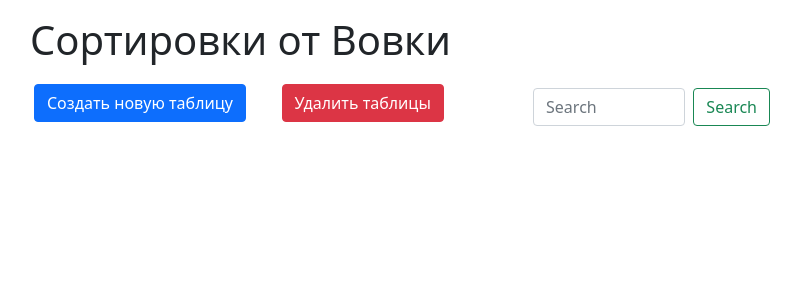
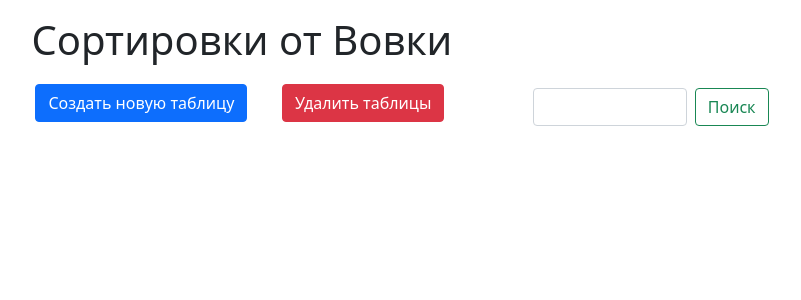
Before and after one commit to DalLidas/RPS_PROJECT, a FastAPI app: template sql_app/templates/home.html in a window 1280 px wide. Shown: the top 300 px of the page, without its empty margins (236-1037 px from the left). Run offline with FastAPI, Linux system fonts and the light colour scheme; the template is opened without the code that fills it, so the values that code supplies are empty.

Commit message:
Добавлены фильтры для главной страницы

```diff
--- a/sql_app/main.py
+++ b/sql_app/main.py
@@ -100,7 +100,13 @@ async def home(request: Request, db: db_dependence):
     db_answer = db.query(models.Datum).offset(0).limit(20).all()
     if not db_answer:
         raise HTTPException(status_code=404, detail="Data base doesn't have any table")
-    return templates.TemplateResponse("home.html", {"request": request, "tables": db_answer})
+    return templates.TemplateResponse("home.html", {"request": request, "tables": db_answer, "filter": ""})
+
+
+# Проверка на пустой фильтр
+@app.get("/table_filter", response_class=HTMLResponse)
+async def home(request: Request, db: db_dependence):
+    return RedirectResponse("/table_selector")
 
 
 # Вывод главной страницы c фильтром
@@ -108,17 +114,23 @@ async def home(request: Request, db: db_dependence):
 async def home(table_name: str, request: Request, db: db_dependence):
     db_answer = db.query(models.Datum).filter(models.Datum.table_name == table_name).offset(0).limit(20).all()
     if not db_answer:
-        raise HTTPException(status_code=404, detail="Data base doesn't have any table")
-    return templates.TemplateResponse("home.html", {"request": request, "tables": db_answer})
+        raise RedirectResponse("/table_selector")
+    return templates.TemplateResponse("home.html", {"request": request, "tables": db_answer, "filter": table_name})
+
+
+# Проверка на пустой игнор-фильтр
+@app.get("/table_ignore_filter", response_class=HTMLResponse)
+async def home(request: Request, db: db_dependence):
+    return RedirectResponse("/table_selector")
 
 
 # Вывод главной страницы c игнор-фильтром
 @app.get("/table_ignore_filter/{table_name}", response_class=HTMLResponse)
-async def home(table_name: str, request: Request, db: db_dependence):
+async def home(table_name: str or None, request: Request, db: db_dependence):
     db_answer = db.query(models.Datum).filter(models.Datum.table_name != table_name).offset(0).limit(20).all()
     if not db_answer:
-        raise HTTPException(status_code=404, detail="Data base doesn't have any table")
-    return templates.TemplateResponse("home.html", {"request": request, "tables": db_answer})
+        return RedirectResponse("/table_selector")
+    return templates.TemplateResponse("home.html", {"request": request, "tables": db_answer, "filter": ""})
 
 
 # Вывод страницы для редоктирования таблицы
@@ -126,7 +138,7 @@ async def home(table_name: str, request: Request, db: db_dependence):
 async def home(table_id: int, request: Request, db: db_dependence):
     db_answer = db.query(models.Datum).filter(models.Datum.table_id == table_id).offset(0).limit(20).all()
     if not db_answer:
-        raise HTTPException(status_code=404, detail="Table(s) with this id is not exist")
+        return RedirectResponse("/table_selector")
     return templates.TemplateResponse("home.html", {"request": request, "tables": db_answer})
 
 
--- a/sql_app/templates/home.html
+++ b/sql_app/templates/home.html
@@ -8,9 +8,9 @@
     <link href="https://cdn.jsdelivr.net/npm/bootstrap@5.1.0/dist/css/bootstrap.min.css" rel="stylesheet" integrity="sha384-KyZXEAg3QhqLMpG8r+8fhAXLRk2vvoC2f3B09zVXn8CA5QIVfZOJ3BCsw2P0p/We" crossorigin="anonymous">
     <link href="{{ url_for('static', path='css/style.css') }}" rel="stylesheet">
     <script>const EditTable = (table_id) => {window.location.href = "/table_editor/" + table_id;}</script>
-    <script>const CreateTable = (table_name) => {window.location.href = "/table_creator/" + document.getElementById("ModalCreateTableInputName").value;}</script>
-    <script>const DeleteTable = (table_name) => {window.location.href = "/table_remover/" + document.getElementById("ModalCreateTableDeleteName").value;}</script>
-    <script>const FilterTable = (table_name) => {window.location.href = "/table_remover/" + document.getElementById("ModalCreateTableDeleteName").value;}</script>
+    <script>const CreateTable = () => {window.location.href = "/table_creator/" + document.getElementById("ModalCreateTableInputName").value;}</script>
+    <script>const DeleteTable = () => {window.location.href = "/table_remover/" + document.getElementById("ModalCreateTableDeleteName").value;}</script>
+    <script>const FilterTable = () => {window.location.href = "/table_filter/" + document.getElementById("FilterTableName").value;}</script>
     <title>Сортировки от Вовки</title>
 </head>
 <body>
@@ -71,10 +71,10 @@
             </div>
 
             <div class="container p-2 flex-fill bd-highlight">
-                <form class="d-flex">
-                <input class="form-control me-2" type="search" placeholder="Search" aria-label="Search">
-                <button class="btn btn-outline-success" type="submit">Search</button>
-                </form>
+              <div class="d-flex">
+                <input class="form-control me-2" type="search" id="FilterTableName" placeholder="{{ filter }}" aria-label="Поиск">
+                <button class="btn btn-outline-success" type="button" onclick="FilterTable();">Поиск</button>
+              </div>
             </div>
         </div>
 
```
